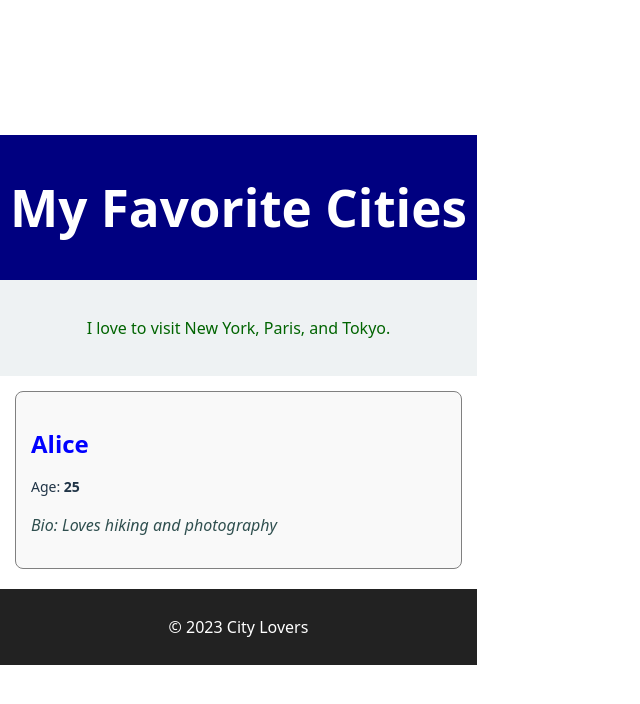
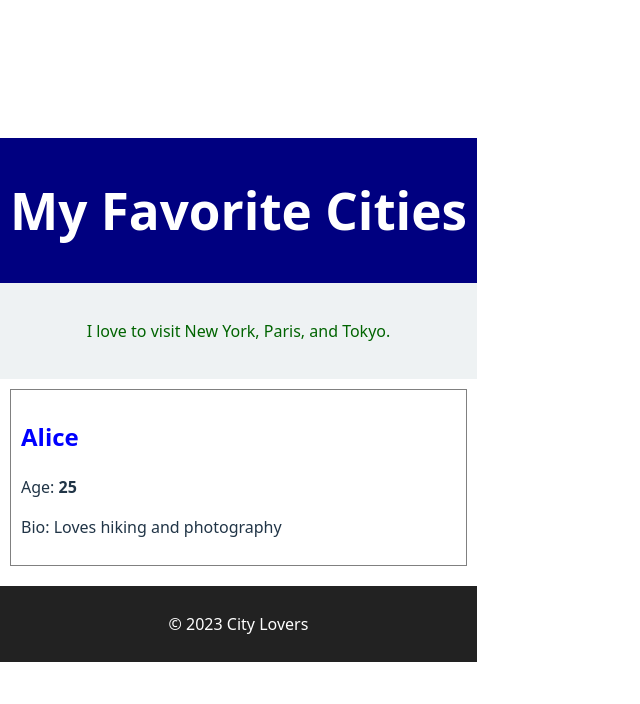
Before and after one commit to WillamMuoki/alx-fe-reactjs, a React (Vite) app in the folder alx-react-app-new/: page / in a window 1280 px wide. Shown: the top 704 px of the page, without its empty margins (0-640 px from the left). Built offline with nearby package versions, Linux system fonts and the light colour scheme.

Commit message:
Add styled components in alx-react-app-new project

```diff
--- a/alx-react-app-new/src/components/UserProfile.jsx
+++ b/alx-react-app-new/src/components/UserProfile.jsx
@@ -1,9 +1,9 @@
  function UserProfile(props) {
   return (
-    <div style={{ border: '1px solid gray', padding: '15px', margin: '15px', borderRadius: '8px', backgroundColor: '#f9f9f9' }}>
-      <h2 style={{ color: 'blue', marginBottom: '8px' }}>{props.name}</h2>
-      <p style={{ fontSize: '14px' }}>Age: <span style={{ fontWeight: 'bold' }}>{props.age}</span></p>
-      <p style={{ fontStyle: 'italic', color: 'darkslategray' }}>Bio: {props.bio}</p>
+    <div style={{ border: '1px solid gray', padding: '10px', margin: '10px' }}>
+      <h2 style={{ color: 'blue' }}>{props.name}</h2>
+      <p>Age: <span style={{ fontWeight: 'bold' }}>{props.age}</span></p>
+      <p>Bio: {props.bio}</p>
     </div>
   );
 }
```
